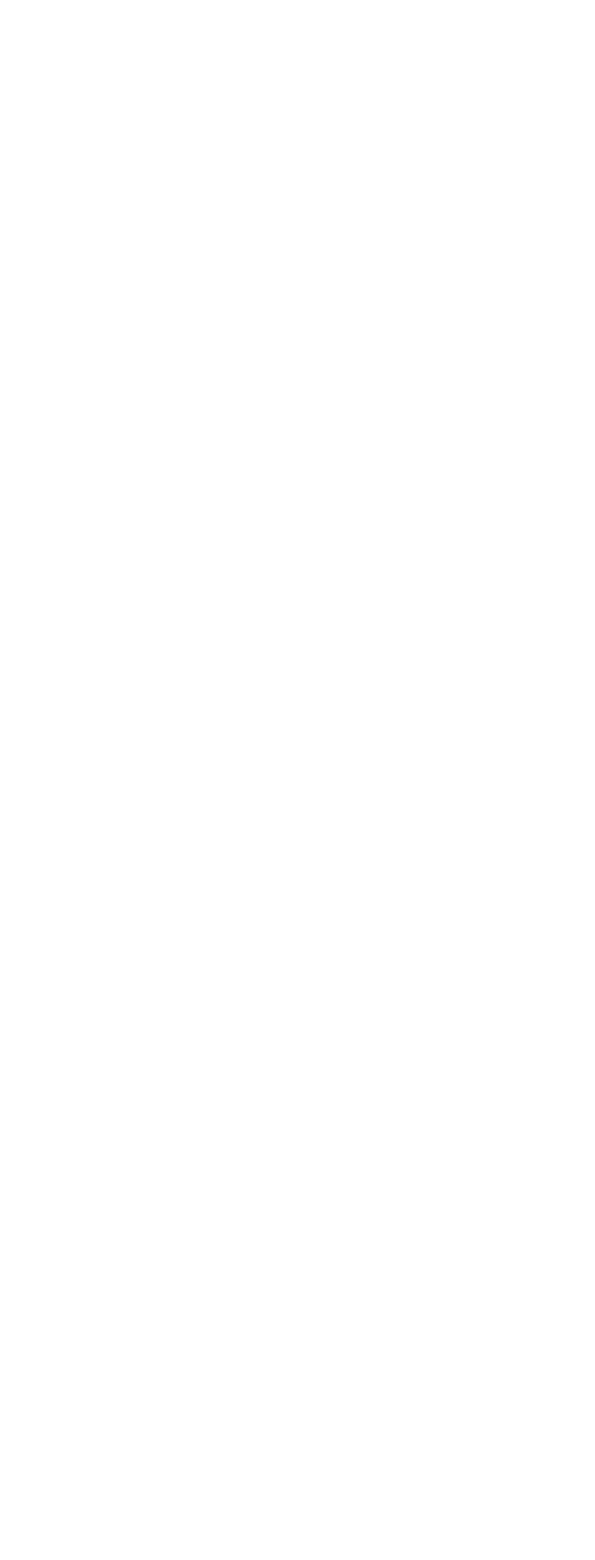
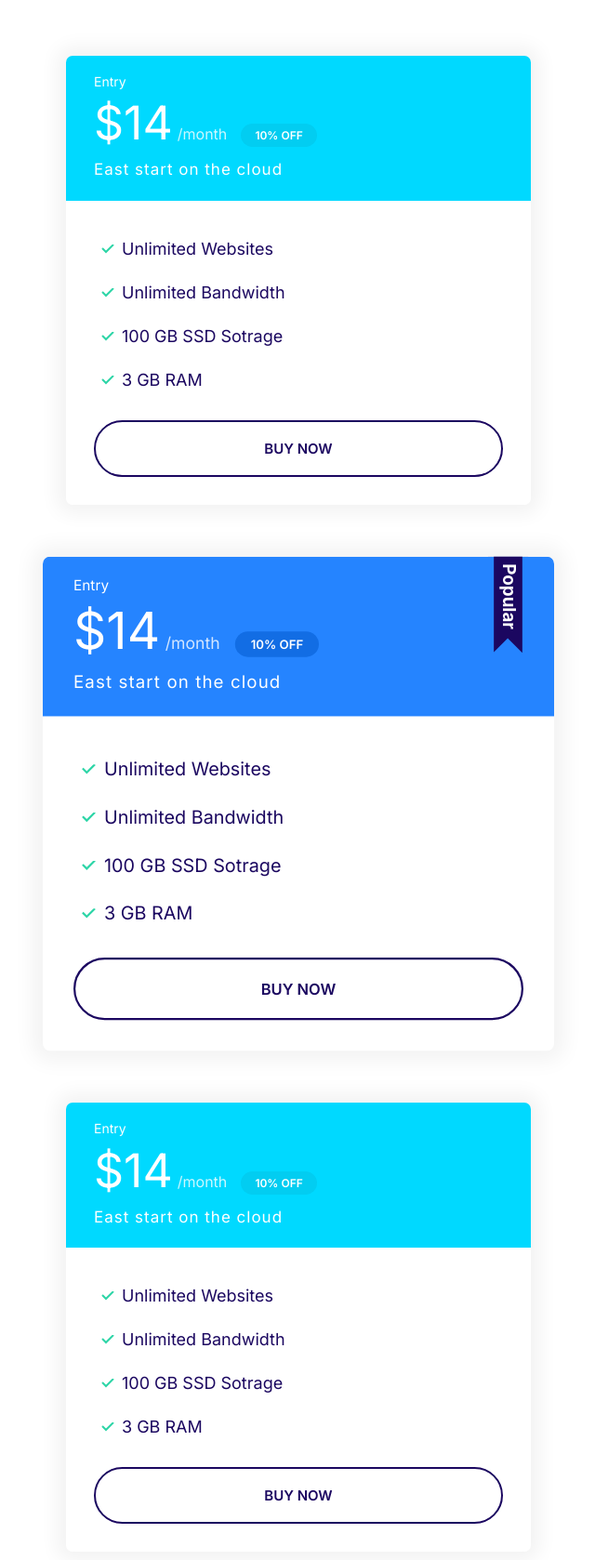
Before and after one commit to SertacEngin/A-cloud-hosting-Website, a plain HTML site: page index.html in a window 1280 px wide. Shown: the whole page at 93% size, without its empty margins (319-959 px from the left). Before the commit the page ends 800 px from the top, so only its background shows below. Drawn offline with Linux system fonts and the light colour scheme.

Commit message:
Defined plans block

```diff
--- a/css/styles.css
+++ b/css/styles.css
@@ -325,11 +325,19 @@ a {
   color: #fff;
 }
 
+.card--primary .badge--primary {
+  background: #126de4;
+}
+
 .card--secondary .badge--secondary {
   background: #02cdf1;
 }
 
 /* Plans */
+.plan {
+  transition: transform 0.2s ease-out;
+}
+
 .plan__name {
   color: #fff;
   margin: 0;
@@ -359,6 +367,10 @@ a {
   margin-bottom: 2rem;
 }
 
+.plan--popular {
+  transform: scale(1.1);
+}
+
 .plan--popular .card__header {
   position: relative;
 }
@@ -370,6 +382,14 @@ a {
   position: absolute;
   top: -6px;
   right: 5%;
+}
+
+.plan:hover {
+  transform: scale(1.05);
+}
+
+.plan--popular:hover {
+  transform: scale(1.15);
 }
 
 @media screen and (min-width: 1024px) {
@@ -731,3 +751,12 @@ a {
     grid-template-columns: repeat(auto-fit, minmax(10rem, 1fr));
   }
 }
+/* Plans Block */
+.block-plans .grid {
+  gap: 8rem 4rem;
+}
+
+.block-plans .card {
+  max-width: 500px;
+  margin: 0 auto;
+}
--- a/index.html
+++ b/index.html
@@ -13,6 +13,70 @@
     <link rel="stylesheet" href="css/styles.css" />
   </head>
   <body>
+    <section class="block container block-plans">
+      <div class="grid grid1--3x">
+        <div class="plan">
+          <div class="card card--secondary">
+            <header class="card__header">
+              <h3 class="plan__name">Entry</h3>
+              <span class="plan__price">$14</span>
+              <span class="plan__billing-cycle">/month</span>
+              <span class="badge badge--secondary badge--small">10% OFF</span>
+              <span class="plan__description">East start on the cloud</span>
+            </header>
+            <div class="card__body">
+              <ul class="list list--tick">
+                <li class="list__item">Unlimited Websites</li>
+                <li class="list__item">Unlimited Bandwidth</li>
+                <li class="list__item">100 GB SSD Sotrage</li>
+                <li class="list__item">3 GB RAM</li>
+              </ul>
+              <button class="btn btn--outline btn--block">Buy Now</button>
+            </div>
+          </div>
+        </div>
+        <div class="plan plan--popular">
+          <div class="card card--primary">
+            <header class="card__header">
+              <h3 class="plan__name">Entry</h3>
+              <span class="plan__price">$14</span>
+              <span class="plan__billing-cycle">/month</span>
+              <span class="badge badge--primary badge--small">10% OFF</span>
+              <span class="plan__description">East start on the cloud</span>
+            </header>
+            <div class="card__body">
+              <ul class="list list--tick">
+                <li class="list__item">Unlimited Websites</li>
+                <li class="list__item">Unlimited Bandwidth</li>
+                <li class="list__item">100 GB SSD Sotrage</li>
+                <li class="list__item">3 GB RAM</li>
+              </ul>
+              <button class="btn btn--outline btn--block">Buy Now</button>
+            </div>
+          </div>
+        </div>
+        <div class="plan">
+          <div class="card card--secondary">
+            <header class="card__header">
+              <h3 class="plan__name">Entry</h3>
+              <span class="plan__price">$14</span>
+              <span class="plan__billing-cycle">/month</span>
+              <span class="badge badge--secondary badge--small">10% OFF</span>
+              <span class="plan__description">East start on the cloud</span>
+            </header>
+            <div class="card__body">
+              <ul class="list list--tick">
+                <li class="list__item">Unlimited Websites</li>
+                <li class="list__item">Unlimited Bandwidth</li>
+                <li class="list__item">100 GB SSD Sotrage</li>
+                <li class="list__item">3 GB RAM</li>
+              </ul>
+              <button class="btn btn--outline btn--block">Buy Now</button>
+            </div>
+          </div>
+        </div>
+      </div>
+    </section>
     <script src="js/main.js"></script>
   </body>
 </html>
```
Also changed, not shown: components/block-domain.html (added, +25 -0 lines), components/block-hero.html (added, +20 -0 lines), components/block-plans.html (added, +64 -0 lines).
